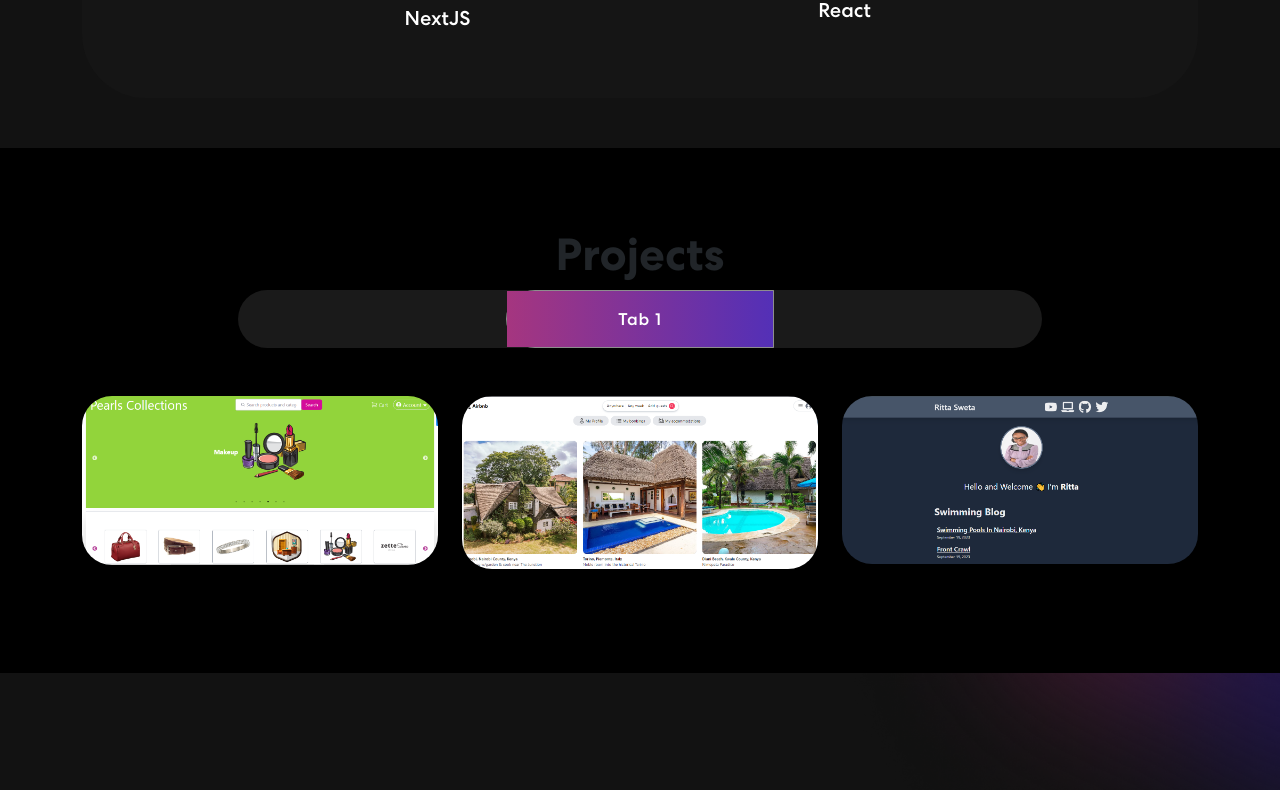
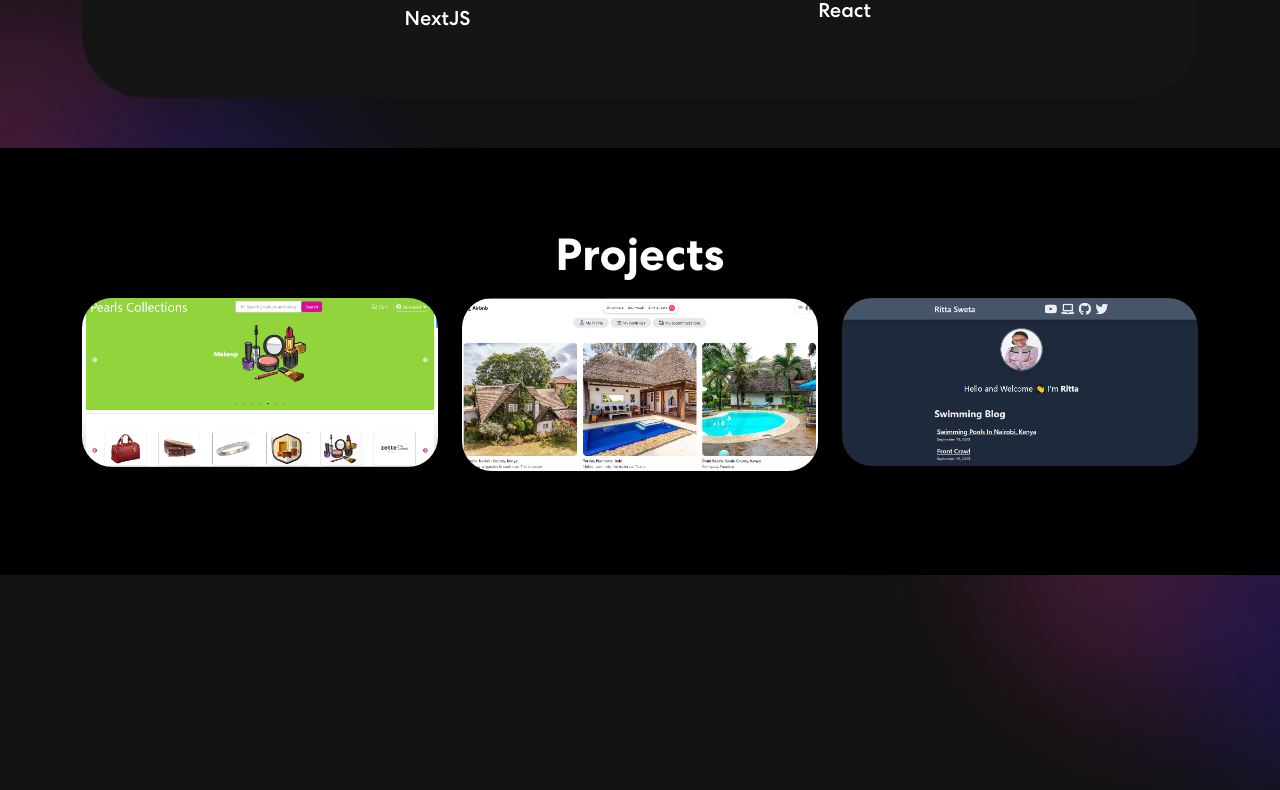
Before and after one commit to Buyaki01/my-react-portfolio, a React (Create React App) app: page / in a window 1280 px wide. Shown: the part 914-1704 px from the top of the page. Built offline with nearby package versions, Linux system fonts and the light colour scheme.

Commit message:
Remove tabs in Projects component

```diff
--- a/src/components/Projects.js
+++ b/src/components/Projects.js
@@ -1,7 +1,7 @@
 import pearlsCollections from "../assets/img/pearlsCollections.PNG"
 import airbnb from "../assets/img/airbnb.PNG"
 import swimmingBlog from "../assets/img/swimmingBlog.PNG"
-import { Col, Container, Row, Nav, Tab } from "react-bootstrap"
+import { Col, Container, Row } from "react-bootstrap"
 import { ProjectCard } from "./ProjectCard"
 import colorSharp2 from "../assets/img/color-sharp2.png"
 
@@ -29,16 +29,7 @@ export const Projects = () => {
       <Container>
         <Row>
           <Col>
-            <h2>Projects</h2>
-            <Tab.Container id="projects-tabs" defaultActiveKey="first">
-              <Nav variant="pills" className="nav-pills mb-5 justify-content-center align-items-center" id="pills-tab">
-                <Nav.Item>
-                  <Nav.Link eventKey="first">Tab 1</Nav.Link>
-                </Nav.Item>
-              </Nav>
-
-              <Tab.Content>
-                <Tab.Pane eventKey="first">
+            <h2 class="mb-3 text-white">Projects</h2>
             <Row>
               {
                 projects.map((project, index) => {
@@ -51,9 +42,6 @@ export const Projects = () => {
                 })
               }
             </Row>
-                </Tab.Pane>
-              </Tab.Content>
-            </Tab.Container>
           </Col>
         </Row>
       </Container>
--- a/src/components/Skills.js
+++ b/src/components/Skills.js
@@ -7,6 +7,7 @@ import { IoLogoJavascript, IoLogoNodejs } from "react-icons/io5"
 import { DiMongodb } from "react-icons/di"
 import { BiLogoTailwindCss } from "react-icons/bi"
 import { BiLogoPostgresql } from "react-icons/bi"
+import colorSharp from "../assets/img/color-sharp.png"
 
 export const Skills = () => {
   const responsive = {
@@ -74,6 +75,7 @@ export const Skills = () => {
           </Col>
         </Row>
       </Container>
+      <img className="background-image-left" src={colorSharp} alt="Image" />
     </section>
   )
 }
```
Lines whose indentation alone changed are shown as unchanged.
